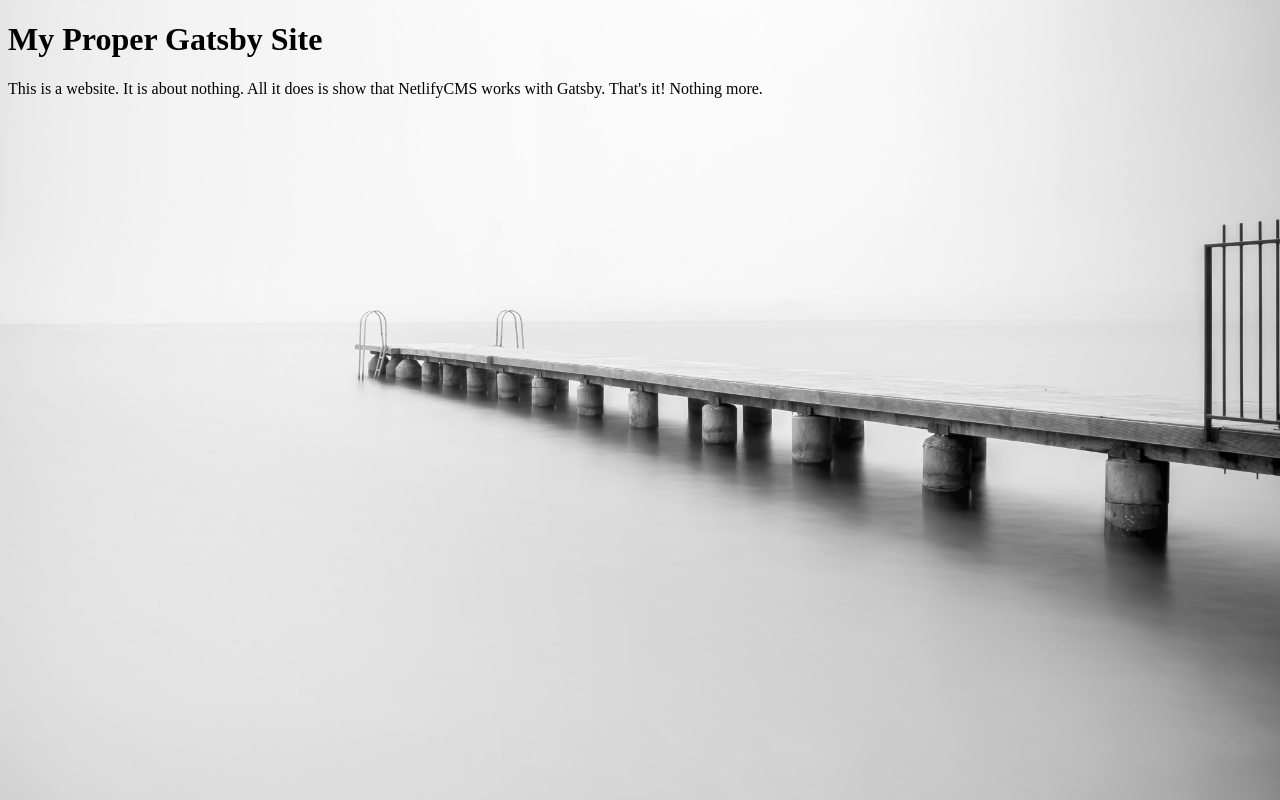
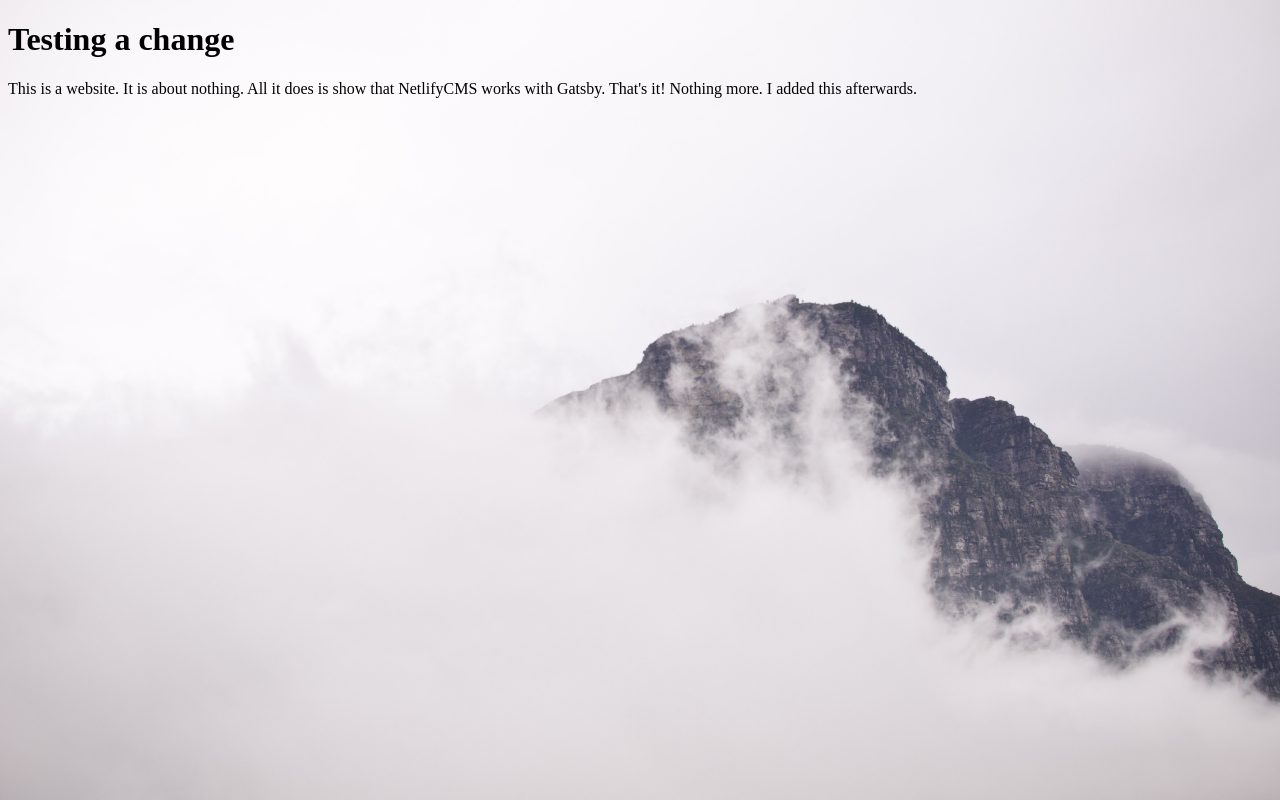
Before and after one commit to fuerte-nerd/my-gatsby-blog, a Gatsby site: page / in a window 1280 px wide. Built offline with nearby package versions, Linux system fonts and the light colour scheme; Gatsby itself is replaced by a stand-in of ours.

Commit message:
Update Pages “homepage”

```diff
--- a/content/homepage.md
+++ b/content/homepage.md
@@ -1,7 +1,7 @@
 ---
-hero_image: assets/fabrice-villard-mny_RVkYMPs-unsplash.jpg
-title: My Proper Gatsby Site
+hero_image: assets/paula-vermeulen-_f2m3mEkaaU-unsplash.jpg
+title: Testing a change
 subtitle: >-
   This is a website.  It is about nothing.  All it does is show that NetlifyCMS
-  works with Gatsby.  That's it!  Nothing more.
+  works with Gatsby.  That's it!  Nothing more.  I added this afterwards.
 ---
```
Also changed, not shown: static/assets/paula-vermeulen-_f2m3mEkaaU-unsplash.jpg (added).
